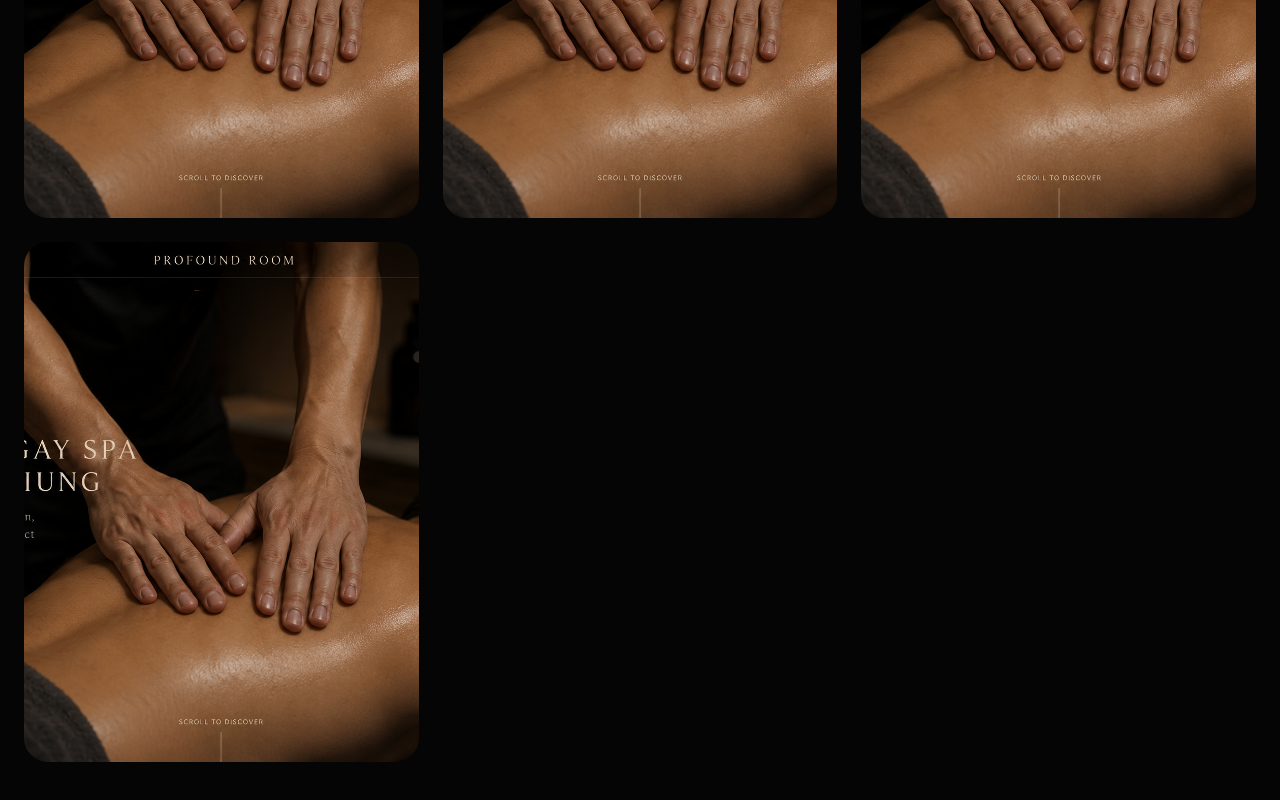
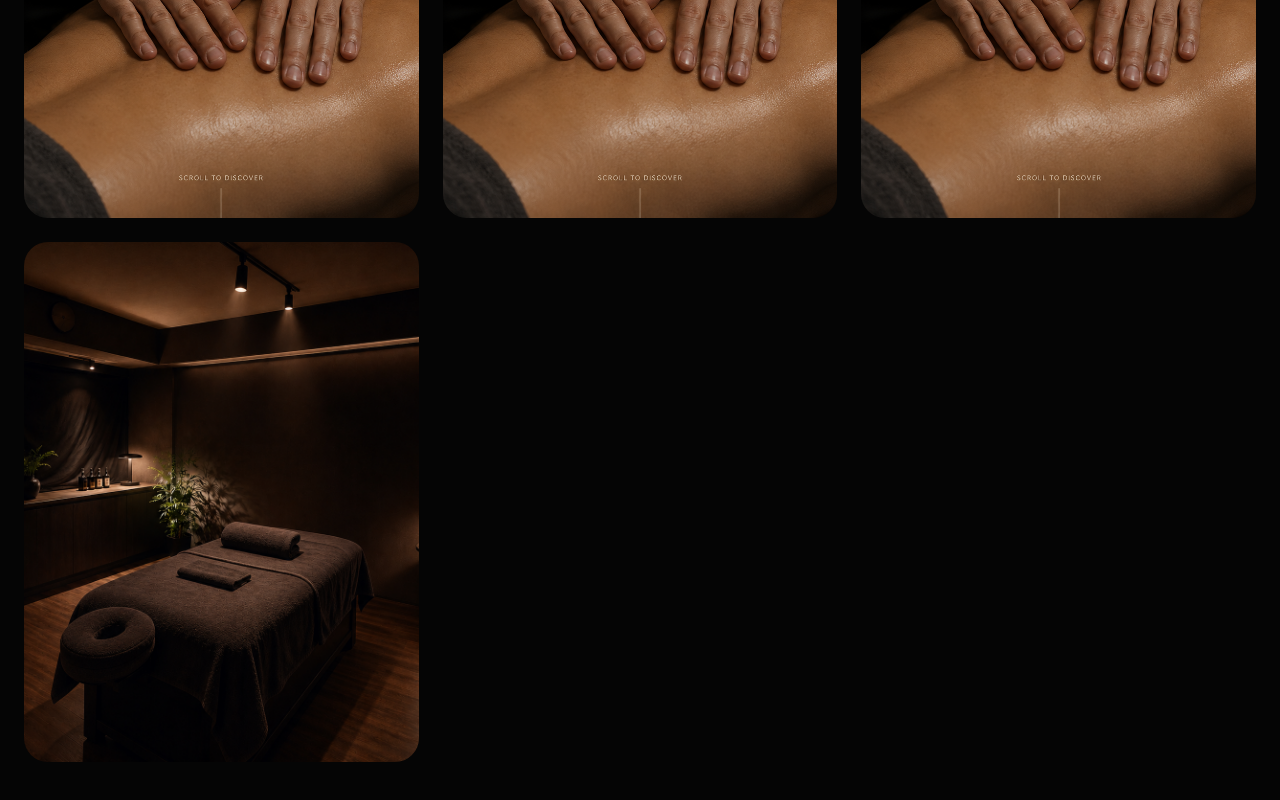
Before and after one commit to profoundroomkh/profound-room, a Next.js app: page /space in a window 1280 px wide. Shown: the part 866-1666 px from the top of the page. Built offline with nearby package versions, Linux system fonts and the light colour scheme.

Commit message:
Update page.js

```diff
--- a/app/space/page.js
+++ b/app/space/page.js
@@ -97,7 +97,7 @@ export default function SpacePage() {
             />
 
             <img
-              src='/images/hero.jpg'
+              src='/images/gallery-1.jpg'
               style={{
                 width: '100%',
                 borderRadius: '24px',
```
